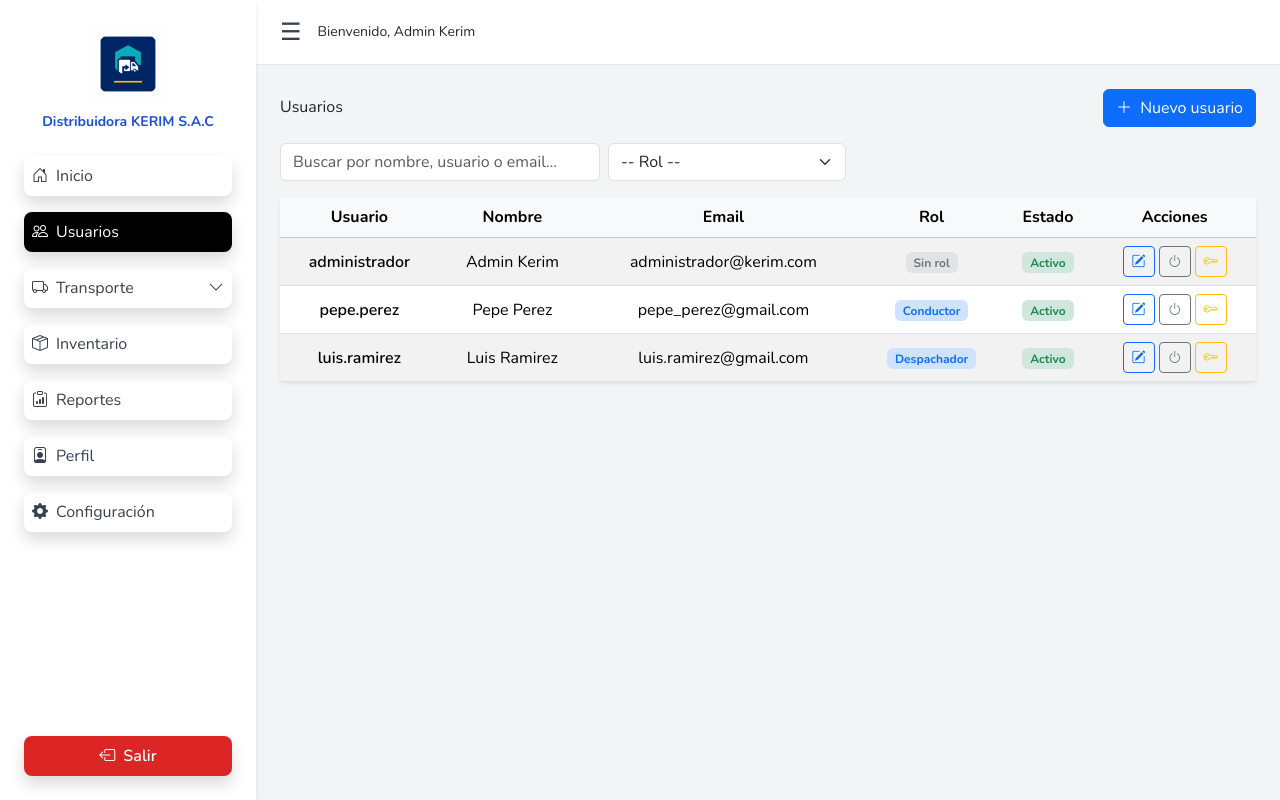
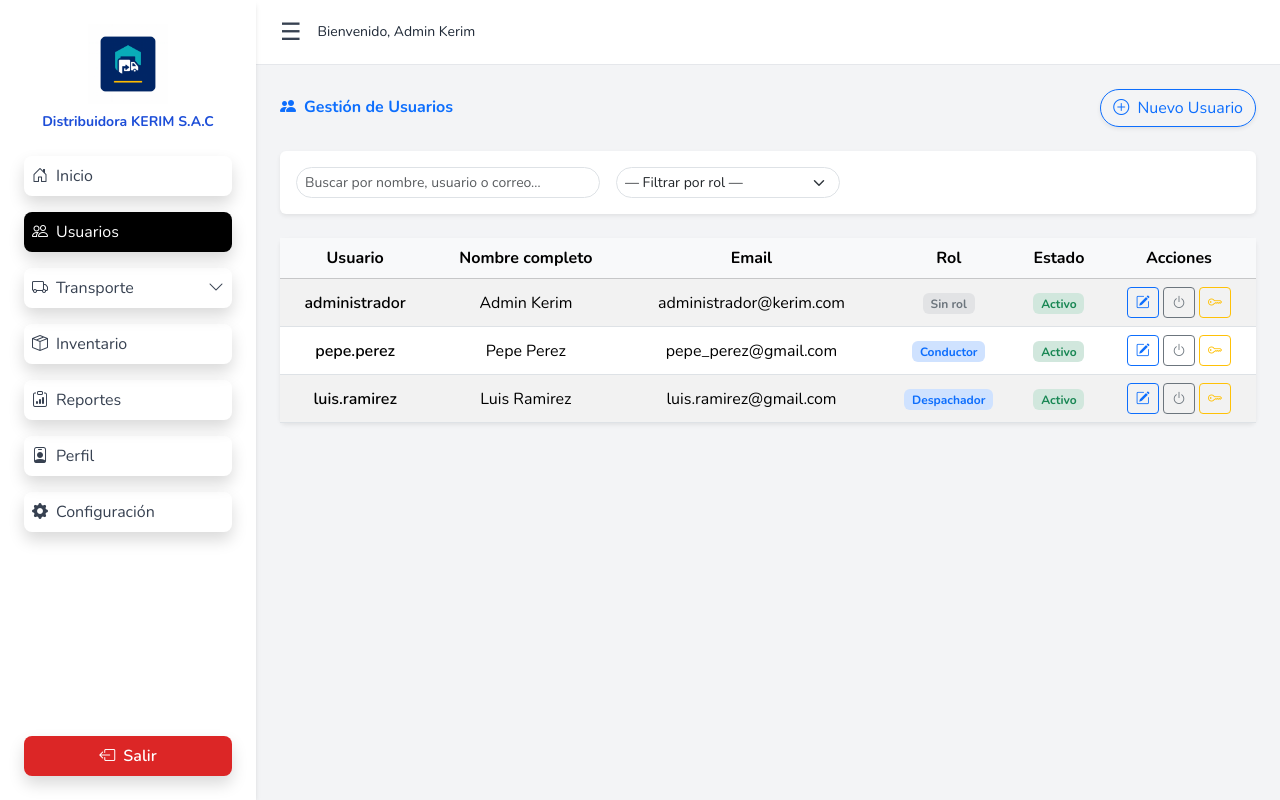
Before and after one commit to JhersonH/SistemaWeb_Jhordy, a Django app: page /users/ in a window 1280 px wide. Run offline with Django 5.2, Linux system fonts and the light colour scheme; a user stored in the database is signed in; data comes from the database, SQL or seed files in the repository; both versions use the stored data as it was after the commit; some libraries are stand-ins or nearby versions.

Commit message:
version two

```diff
--- a/distribucion/distribucion/settings.py
+++ b/distribucion/distribucion/settings.py
@@ -25,7 +25,7 @@ SECRET_KEY = 'django-insecure-4u+jj16^yv@+(1u6%b*g#p@#h9v71ejr*s%@=16b7w^o76xy5+
 # SECURITY WARNING: don't run with debug turned on in production!
 DEBUG = True
 
-ALLOWED_HOSTS = []
+ALLOWED_HOSTS = ['Kerim.pythonanywhere.com', 'localhost', '127.0.0.1']
 
 
 # Application definition
--- a/distribucion/templates/base/base_dashboard.html
+++ b/distribucion/templates/base/base_dashboard.html
@@ -2,7 +2,7 @@
 {% load static %}
 {% load i18n %}
 
-{% block title %}{% trans "Principal | Sistema Escolar" %}{% endblock %}
+{% block title %}{% trans "Distribuidora KERIM S.A.C" %}{% endblock %}
 
 {% block content %}
 <div id="dashboardContainer" class="flex h-screen overflow-hidden bg-gray-100">
@@ -36,8 +36,8 @@
         </li>
         {% endif %}
 
-        <!-- Transporte: mostrar solo si el rol tiene acceso a al menos un submódulo -->
-        {% if user_role in "ops_manager warehouse_manager dispatcher" %}
+        <!-- Transporte: mostrar si el usuario tiene acceso a cualquier submódulo -->
+        {% if user.is_superuser or user_role == "ops_manager" or user_role == "warehouse_manager" or user_role == "warehouse_staff" or user_role == "inventory_controller" or user_role == "dispatcher" or user_role == "driver" or user_role == "viewer" %}
         <li>
           <button @click="openTransport = !openTransport"
                 type="button"
@@ -50,19 +50,19 @@
           </button>
 
           <ul x-show="openTransport" x-transition class="pl-6 mt-2 space-y-2 origin-top">
-            {% if user_role in "ops_manager warehouse_manager" %}
+            {% if user.is_superuser or user_role == "ops_manager" or user_role == "warehouse_manager" %}
               <li><a href="{% url 'transport:vehicle_list' %}" class="block px-2 py-1 rounded transition {% if 'vehicle' in request.path %}bg-black text-white{% else %}hover:bg-gray-200{% endif %}">Vehículos</a></li>
               <li><a href="{% url 'transport:driver_list' %}" class="block px-2 py-1 rounded transition {% if 'driver' in request.path %}bg-black text-white{% else %}hover:bg-gray-200{% endif %}">Conductores</a></li>
             {% endif %}
 
-            {% if user_role in "ops_manager dispatcher" %}
+            {% if user.is_superuser or user_role == "ops_manager" or user_role == "dispatcher" %}
               <li><a href="{% url 'transport:route_list' %}" class="block px-2 py-1 rounded transition {% if 'route' in request.path %}bg-black text-white{% else %}hover:bg-gray-200{% endif %}">Rutas</a></li>
               <li><a href="{% url 'transport:trip_list' %}" class="block px-2 py-1 rounded transition {% if 'trip' in request.path %}bg-black text-white{% else %}hover:bg-gray-200{% endif %}">Viajes</a></li>
               <li><a href="{% url 'transport:stop_list_all' %}" class="block px-2 py-1 rounded transition {% if 'stop' in request.path %}bg-black text-white{% else %}hover:bg-gray-200{% endif %}">Paradas</a></li>
               <li><a href="{% url 'transport:incident_list' %}" class="block px-2 py-1 rounded transition {% if 'incident' in request.path %}bg-black text-white{% else %}hover:bg-gray-200{% endif %}">Incidentes</a></li>
             {% endif %}
 
-            {% if user_role == "ops_manager" %}
+            {% if user.is_superuser or user_role == "ops_manager" %}
               <li><a href="{% url 'transport:expense_list' %}" class="block px-2 py-1 rounded transition {% if 'expense' in request.path %}bg-black text-white{% else %}hover:bg-gray-200{% endif %}">Gastos</a></li>
             {% endif %}
           </ul>
--- a/distribucion/templates/registration/login.html
+++ b/distribucion/templates/registration/login.html
@@ -1,7 +1,7 @@
 {% extends 'base/base.html' %}
 {% load static %}
 
-{% block title %}Iniciar Sesión | Micaela Bastidas{% endblock %}
+{% block title %}Iniciar Sesión | KERIM{% endblock %}
 
 {% block content %}
 {% if messages %}
--- a/distribucion/templates/users/list.html
+++ b/distribucion/templates/users/list.html
@@ -6,34 +6,45 @@
 
 {% block inner_content %}
 <div class="container-fluid px-0">
-  <div class="d-flex align-items-center justify-content-between mb-3">
-    <h3 class="mb-0">Usuarios</h3>
-    <a class="btn btn-primary" href="{% url 'users:create' %}">
-      <i class="bi bi-plus-lg me-1"></i> Nuevo usuario
+
+  <!-- Título y botón -->
+  <div class="d-flex justify-content-between align-items-center mb-4">
+    <h3 class="text-primary fw-bold mb-0">
+      <i class="bi bi-people-fill me-2"></i>Gestión de Usuarios
+    </h3>
+    <a href="{% url 'users:create' %}" class="btn btn-outline-primary rounded-pill shadow-sm">
+      <i class="bi bi-plus-circle me-1"></i> Nuevo Usuario
     </a>
   </div>
 
   <!-- Filtros -->
-  <form class="row g-2 mb-3" id="filterForm">
-    <div class="col-sm-6 col-md-4">
-      <input type="search" name="q" id="searchInput" value="{{ request.GET.q }}" class="form-control"
-             placeholder="Buscar por nombre, usuario o email…">
+  <div class="card shadow-sm mb-4 border-0">
+    <div class="card-body">
+      <form class="row g-3" id="filterForm">
+        <div class="col-md-6 col-lg-4">
+          <input type="search" name="q" id="searchInput" value="{{ request.GET.q }}" class="form-control form-control-sm rounded-pill"
+                 placeholder="Buscar por nombre, usuario o correo…">
         </div>
-    <div class="col-sm-4 col-md-3">
-        <select name="role" class="form-select" id="roleSelect">
-          <option value="">-- Rol --</option>
+        <div class="col-md-4 col-lg-3">
+          <select name="role" class="form-select form-select-sm rounded-pill" id="roleSelect">
+            <option value="">— Filtrar por rol —</option>
             {% for r in roles %}
               <option value="{{ r.id }}">{{ r.get_role_type_display }}</option>
             {% endfor %}
           </select>
         </div>
       </form>
+    </div>
+  </div>
 
   <!-- Mensajes -->
   {% if messages %}
     <div class="mb-3">
       {% for message in messages %}
-        <div class="alert alert-{{ message.tags }} mb-2">{{ message }}</div>
+        <div class="alert alert-{{ message.tags }} alert-dismissible fade show shadow-sm" role="alert">
+          {{ message }}
+          <button type="button" class="btn-close" data-bs-dismiss="alert" aria-label="Cerrar"></button>
+        </div>
       {% endfor %}
     </div>
   {% endif %}
@@ -41,11 +52,12 @@
   <!-- Tabla -->
   <div class="card shadow-sm border-0">
     <div class="card-body p-0">
+      <div class="table-responsive">
         <table class="table table-striped mb-0 align-middle text-center">
-        <thead class="table-light">
+          <thead class="table-light text-center">
             <tr>
               <th>Usuario</th>
-            <th>Nombre</th>
+              <th>Nombre completo</th>
               <th>Email</th>
               <th>Rol</th>
               <th>Estado</th>
@@ -59,8 +71,9 @@
       </div>
     </div>
   </div>
+</div>
 
-<!-- Script para filtrado dinámico sin recargar -->
+<!-- Script: Filtro dinámico -->
 <script>
   const inputQ = document.getElementById("searchInput");
   const selectRole = document.getElementById("roleSelect");
@@ -71,9 +84,7 @@
     const params = new URLSearchParams({ q, role });
 
     fetch(`?${params}`, {
-      headers: {
-        'X-Requested-With': 'XMLHttpRequest'
-      }
+      headers: { 'X-Requested-With': 'XMLHttpRequest' }
     })
     .then(response => response.json())
     .then(data => {
```
Also changed, not shown: distribucion/db.sqlite3. Lines whose indentation alone changed are shown as unchanged.
